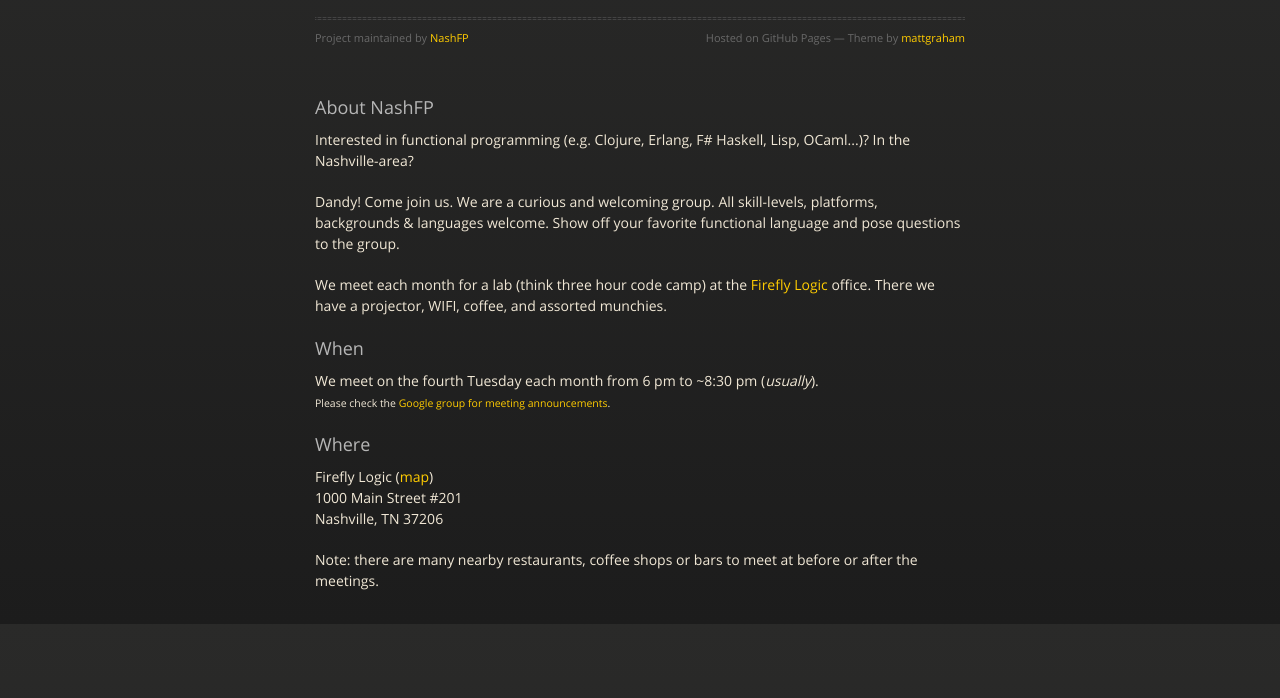
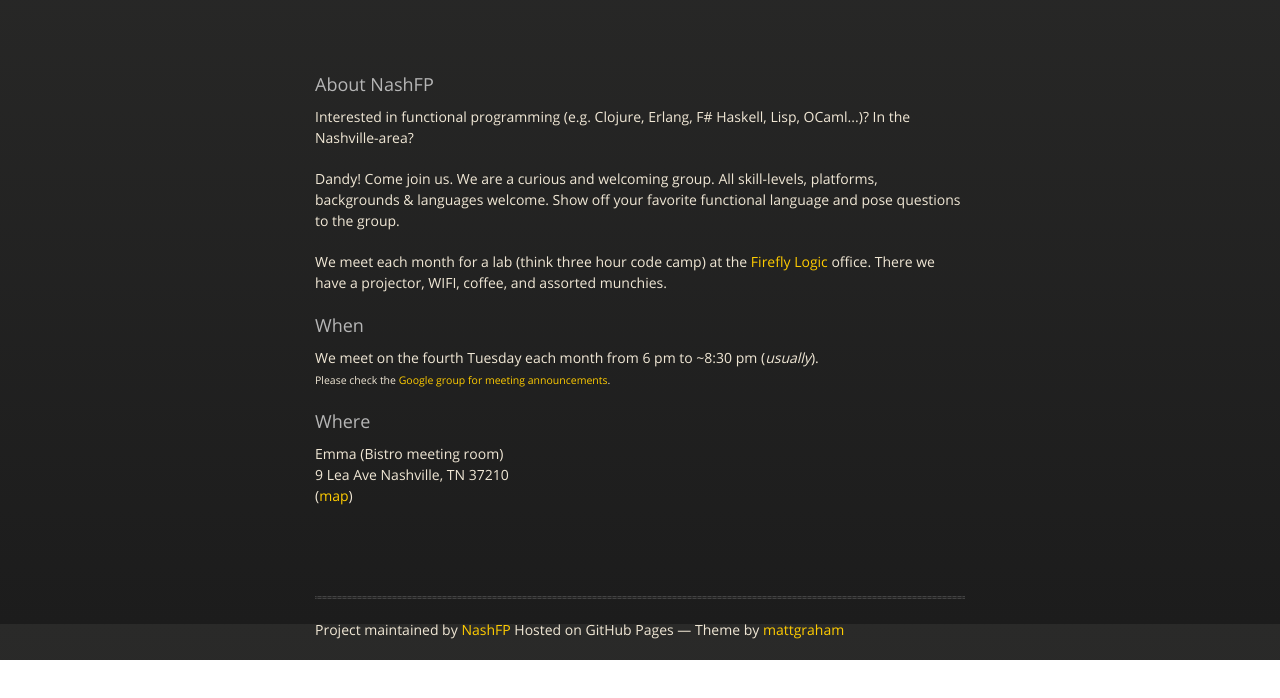
Before and after one commit to NashFP/nashfp.github.com, a plain HTML site: page index.html in a window 1280 px wide. Shown: the part 176-874 px from the top of the page. After the commit the page ends 836 px from the top, so only its background shows below. Drawn offline with nearby package versions, Linux system fonts and the light colour scheme.

Commit message:
Updated meeting location.

```diff
--- a/index.html
+++ b/index.html
@@ -33,9 +33,6 @@
         <div id="title">
           <h1>NashFP</h1>
           <p>Nashville Functional Programmers</p>
-          <hr>
-          <span class="credits left">Project maintained by <a href="https://github.com/NashFP">NashFP</a></span>
-          <span class="credits right">Hosted on GitHub Pages &mdash; Theme by <a href="http://twitter.com/#!/michigangraham">mattgraham</a></span>
         </div>
 
         <h3>About NashFP</h3>
@@ -57,20 +54,20 @@
               <small>Please check the <a href="https://groups.google.com/forum/?fromgroups#!forum/nashfp">Google group for meeting announcements</a>.</small></p>
 
           <h3>Where</h3>
-
-<p>Firefly Logic (<a href="http://maps.google.com/maps?q=firefly+logic&hl=en&sll=36.18664,-86.785245&sspn=0.53756,1.40625&hq=firefly+logic&t=m&z=14&iwloc=A">map</a>)
-    <br />
-    1000 Main Street #201
-    <br />
-    Nashville, TN 37206
+          Emma (Bistro meeting room)<br />
+    9 Lea Ave Nashville, TN 37210<br />
+          (<a href="https://maps.google.com/maps?ie=UTF8&cid=3481056763292005098">map</a>)
     </p>
-
-<p>Note: there are many nearby restaurants, coffee shops or bars to meet at before or after the meetings.</p>
 
       </section>
 
     </div>
     <!--[if !IE]><script>fixScale(document);</script><![endif]-->
 
+    <div class="wrapper">
+        <hr>
+          <span class="credits left">Project maintained by <a href="https://github.com/NashFP">NashFP</a></span>
+          <span class="credits right">Hosted on GitHub Pages &mdash; Theme by <a href="http://twitter.com/#!/michigangraham">mattgraham</a></span>
+    </div>
   </body>
 </html>
```
